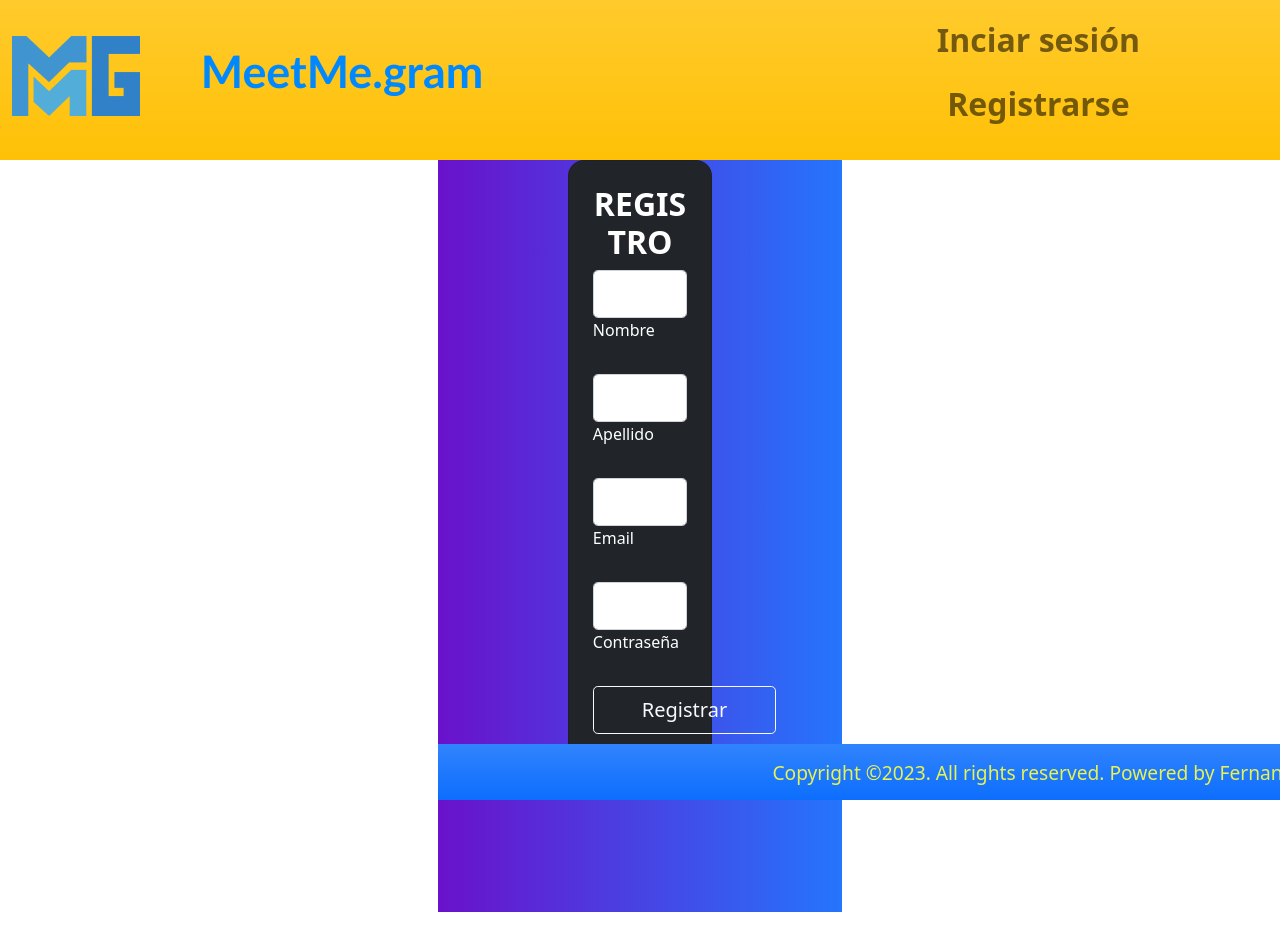
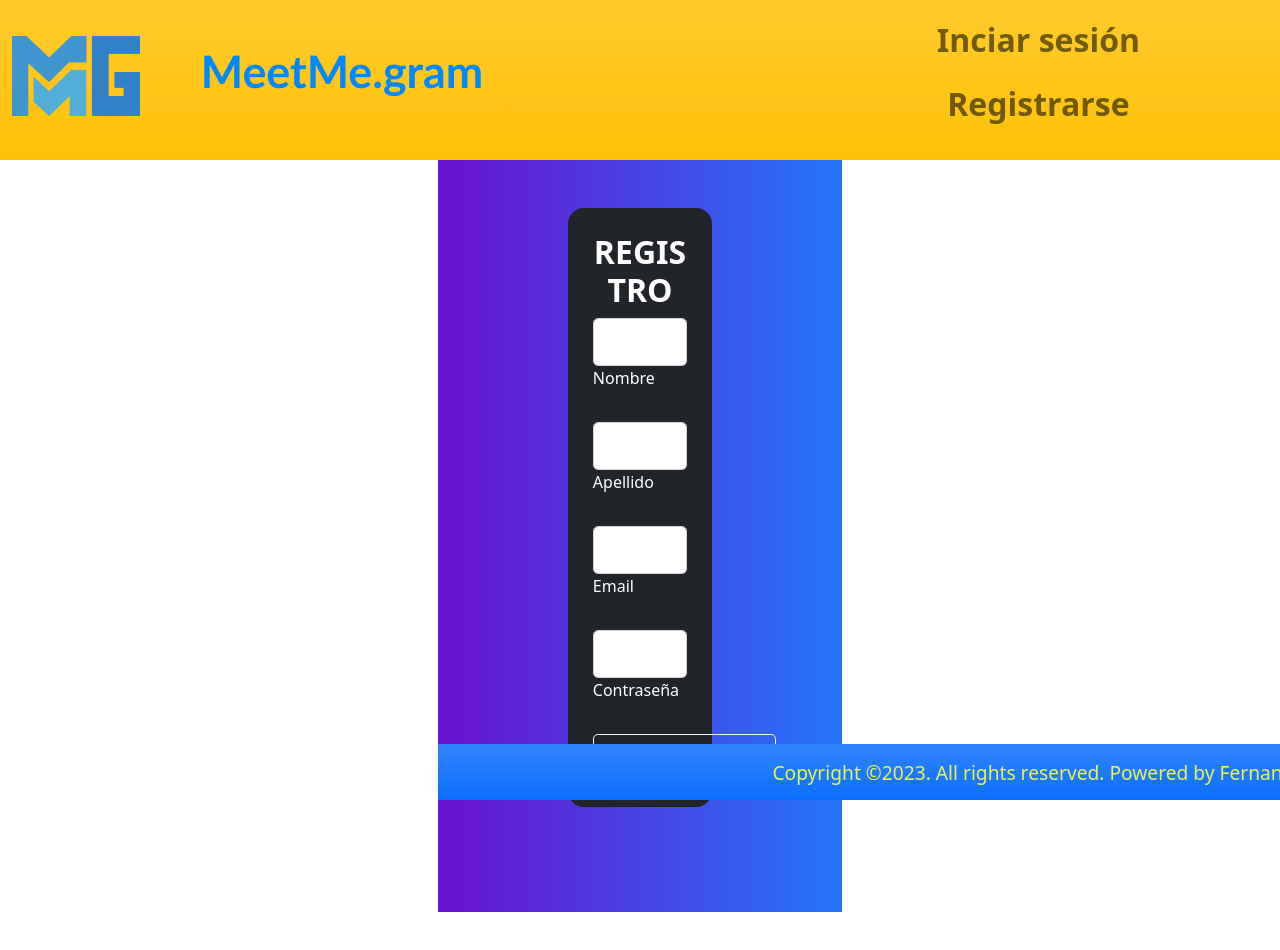
Before and after one commit to fernandoalorenzo/CursoNodeJS-Clase59-ProyectoFinal, a React (Vite) app in the folder frontend/: page /register in a window 1280 px wide. Shown: the top 950 px of the page. Built offline with nearby package versions, Linux system fonts and the light colour scheme.

Commit message:
2023-12-26 Correccion margen Forms

```diff
--- a/frontend/src/components/controlUser/LoginForm.jsx
+++ b/frontend/src/components/controlUser/LoginForm.jsx
@@ -38,7 +38,7 @@ const LoginForm = () => {
 						<div className="row d-flex justify-content-center align-items-center pt-5">
 							<div className="col-12 col-md-8 col-lg-6 col-xl-5">
 								<div
-									className="card bg-dark text-white"
+									className="card bg-dark text-white mt-5"
 									style={{ borderRadius: "1rem" }}>
 									<div className="card-body p-4 text-center p-0">
 										<div className="mb-md-4">
--- a/frontend/src/components/controlUser/RegisterForm.jsx
+++ b/frontend/src/components/controlUser/RegisterForm.jsx
@@ -45,7 +45,7 @@ const RegisterForm = () => {
 						<div className="row d-flex justify-content-center align-items-center pt-5">
 							<div className="col-12 col-md-8 col-lg-6 col-xl-5">
 								<div
-									className="card bg-dark text-white"
+									className="card bg-dark text-white mt-5"
 									style={{ borderRadius: "1rem" }}>
 									<div className="card-body p-4 text-center pb-0">
 										<div className="mb-md-4">
```
